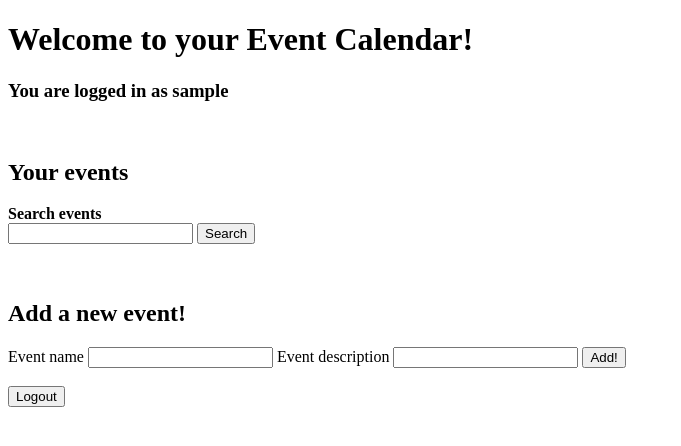
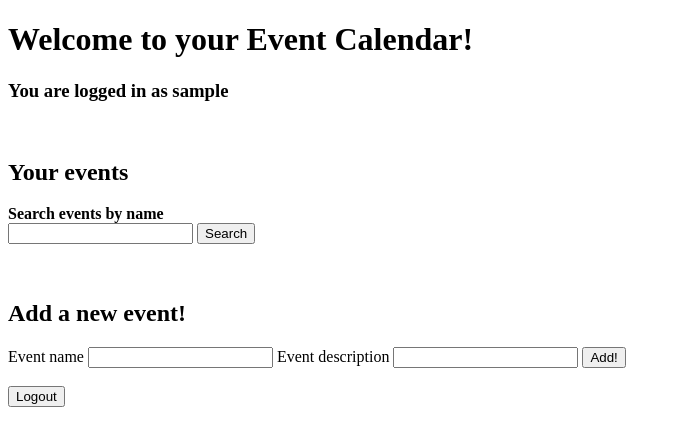
Before and after one commit to AnnaKuokkanen/CyberSecurityBase2020, a Django app: page /home/ in a window 1280 px wide. Shown: the top 446 px of the page, without its empty margins (0-681 px from the left). Run offline with Django 3.2, Linux system fonts and the light colour scheme; the visitor is signed in with stand-in values (Sample User, id 1); data that the repository does not hold is empty.

```diff
--- a/eventcalendar/events/templates/home.html
+++ b/eventcalendar/events/templates/home.html
@@ -13,7 +13,7 @@
 
       <h2>Your events</h2>
 
-      <b>Search events</b>
+      <b>Search events by name</b>
       <form method="GET">
         <input type="string" name="event_search"/>
         <button type="submit">Search</button>
```
Also changed, not shown: eventcalendar/events/views.py (+0 -7 lines).
